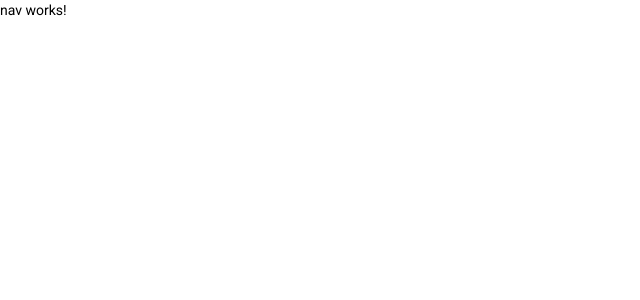
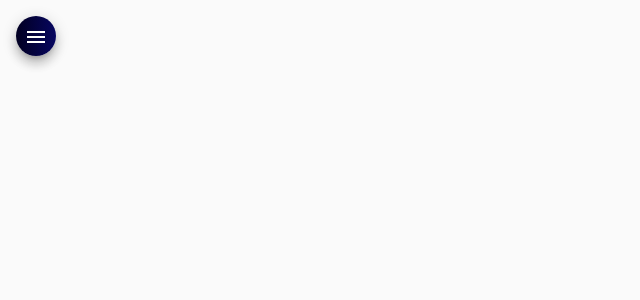
Before and after one commit to PolyanaC/frontTCCPolyana, an Angular app: page / in a window 1280 px wide. Shown: the top 300 px of the page, without its empty margins (0-640 px from the left). Built offline with nearby package versions, Linux system fonts and the light colour scheme.

Commit message:
HTML e CSS para o component NAV

```diff
--- a/src/app/components/nav/nav.component.css
+++ b/src/app/components/nav/nav.component.css
@@ -0,0 +1,30 @@
+.container{
+    height: 100%;
+}
+
+.sidenav{
+    width: 13rem;
+    color: white;
+    background: rgb(2,0,36);
+    background: linear-gradient(90deg, rgba(2,0,36,1) 5%, rgba(7,6,96,1) 100%, rgba(9,9,121,1) 100%, rgba(0,212,255,1) 100%);
+}
+
+img{
+    width: 100%;
+    height: 7rem;
+    margin: .8rem auto 1rem auto;
+}
+
+.sidenav a{
+    color: white;
+}
+
+.sidenav a{
+    margin-right: .6rem;
+}
+
+.menu{
+    margin: 1rem auto 0 1rem;
+    color: white;
+    background: linear-gradient(90deg, rgba(2,0,36,1) 5%, rgba(7,6,96,1) 100%, rgba(9,9,121,1) 100%, rgba(0,212,255,1) 100%);
+}
--- a/src/app/components/nav/nav.component.html
+++ b/src/app/components/nav/nav.component.html
@@ -1 +1,35 @@
-<p>nav works!</p>
+<mat-drawer-container class="container" autosize>
+    <mat-drawer #drawer class="sidenav" mode="side">
+        <img src="../../../assets/img/criancas_escola.svg" alt="Imagems de duas crianças indo a escola">
+        <mat-nav-list class="nav-list">
+            <a mat-list-item routerLink="/">
+                <i class="material-icons">home</i>
+                Home
+            </a>
+            <a mat-list-item routerLink="/">
+                <i class="material-icons">note</i>
+                Artigos
+            </a>
+            <a mat-list-item routerLink="/">
+                <i class="material-icons">subject</i>
+                Atividades
+            </a>
+            <a mat-list-item routerLink="/">
+                <i class="material-icons">person</i>
+                Meu Perfil
+            </a>
+            <a mat-list-item routerLink="/">
+                <i class="material-icons">logout</i>
+                Sair
+            </a>
+        </mat-nav-list>
+
+    </mat-drawer>
+
+    <div class="example-sidenav-content">
+      <button class="menu mat-elevation-z8" (click)="drawer.toggle()" mat-icon-button>
+        <mat-icon>menu</mat-icon>
+      </button>
+    </div>
+
+  </mat-drawer-container>
```
Also changed, not shown: src/assets/img/criancas_escola.svg (added), src/assets/img/logoOnu.png (added).
